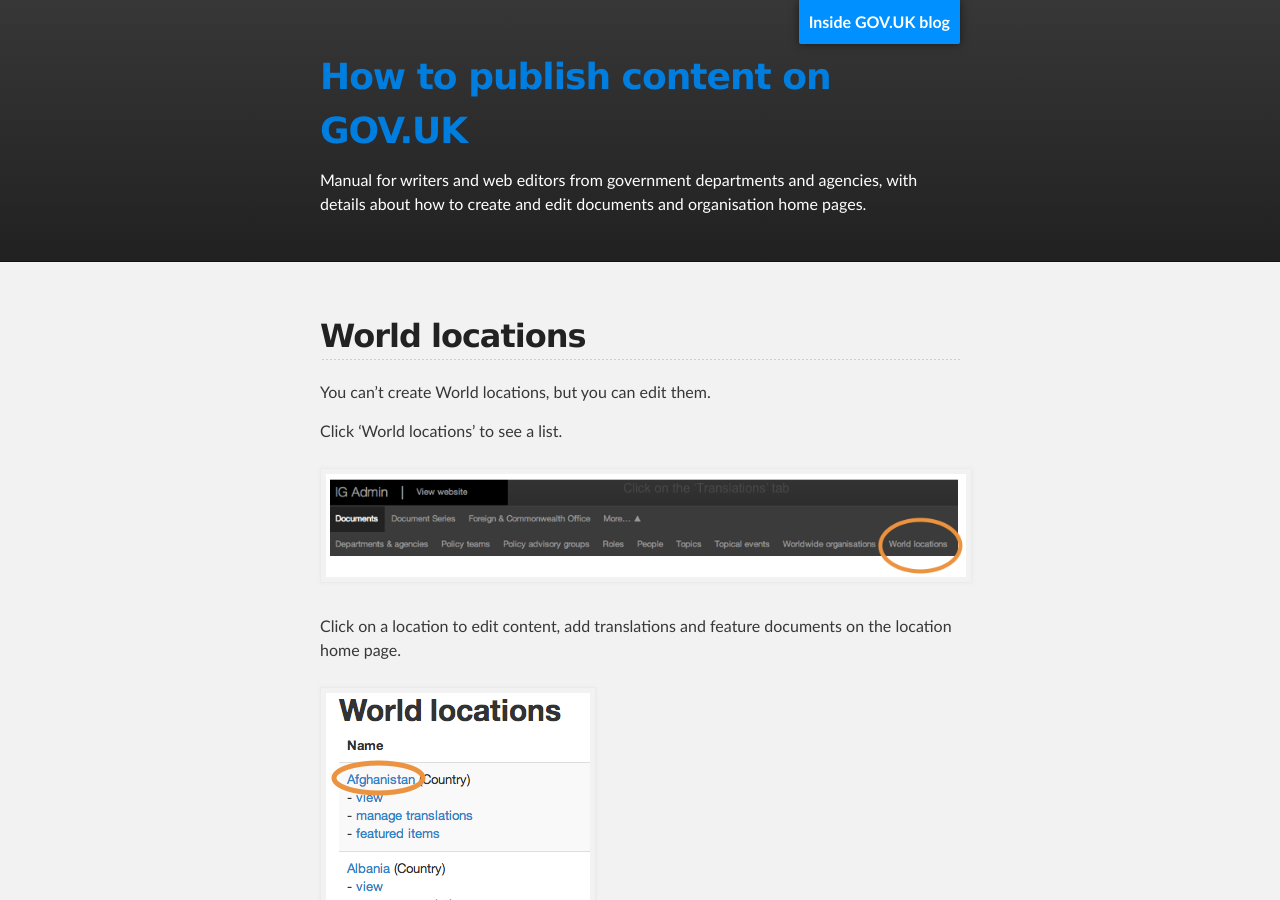
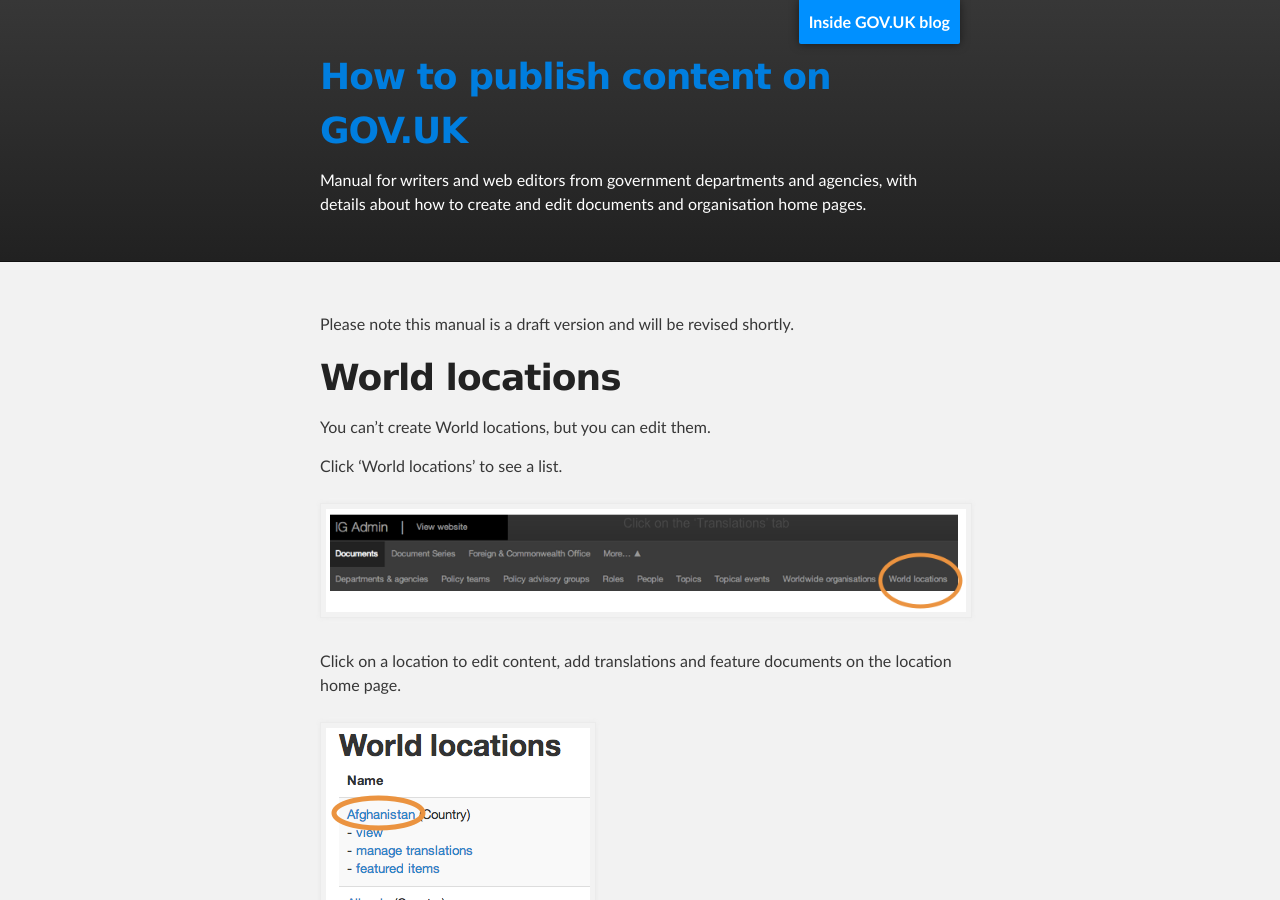
Before and after one commit to alphagov/inside-government-admin-guide, a Jekyll site: the page built from worldwide-network/world-locations.md, in a window 1280 px wide and 900 px high. Built offline with Jekyll 4.4.1, drawn with Linux system fonts in a browser that asks for light colours.

Commit message:
Update world-locations.md

```diff
--- a/worldwide-network/world-locations.md
+++ b/worldwide-network/world-locations.md
@@ -3,7 +3,9 @@
 title: Inside Government Admin Guide - World locations
 ---
 
-## World locations
+Please note this manual is a draft version and will be revised shortly.
+
+# World locations
 
 You can’t create World locations, but you can edit them.
 
```
